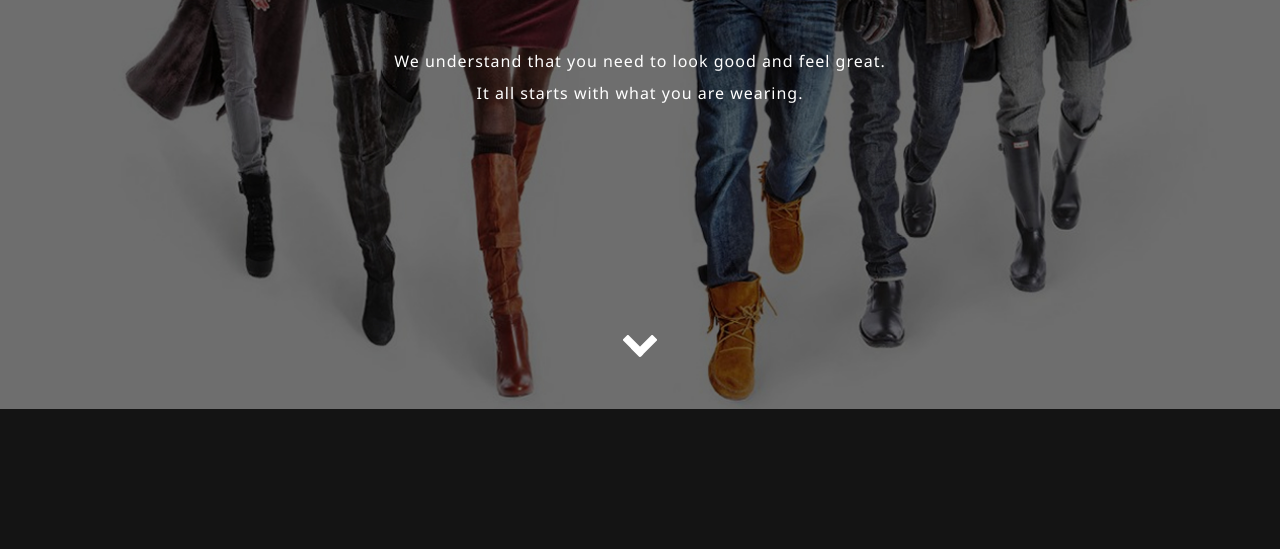
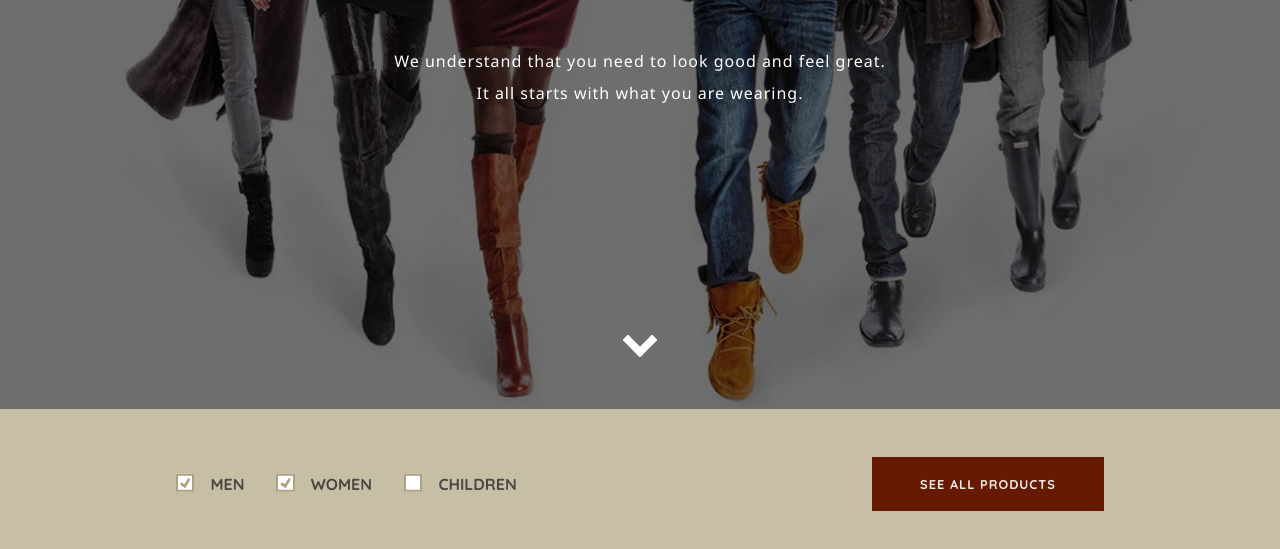
Before and after one commit to mianodigital/yolomy, a plain HTML site: page index.html in a window 1280 px wide. Shown: the part 391-940 px from the top of the page. Before the commit the page ends 800 px from the top, so only its background shows below. Drawn offline with Linux system fonts and the light colour scheme; files whose address does not match are found by name.

Commit message:
Filter Section
Created the filter section and created custom checkbox input

```diff
--- /dev/null
+++ b/css/filter.css
@@ -0,0 +1,77 @@
+/* Filter Section */
+
+.filter-container {
+  background-color: #c6bfa5;
+  width: 100%;
+  padding: 3rem 10rem;
+  display: flex;
+  flex-direction: row;
+  align-items: center;
+  justify-content: space-between;
+}
+
+.filter {
+  display: flex;
+  flex-direction: row;
+}
+
+.input-container {
+  padding: 0 1rem;
+  display: flex;
+  flex-direction: row;
+  align-items: center;
+}
+
+.filter-label {
+  font-family: 'Quicksand', sans-serif;
+  font-size: 1rem;
+  font-weight: bold;
+  color: #4a4845;
+  margin-left: 1rem;
+}
+
+.filter-input[type='checkbox'] {
+  -webkit-appearance: none;
+  appearance: none;
+  background-color: #fff;
+  margin: 0;
+  font: inherit;
+  color: #afa180;
+  width: 1.15em;
+  height: 1.15em;
+  border: 0.15em solid #afa180;
+  border-radius: 0;
+  transform: translateY(-0.075em);
+  display: grid;
+  place-content: center;
+}
+.filter-input[type='checkbox']::before {
+  content: '';
+  width: 0.65em;
+  height: 0.65em;
+  transform: scale(0);
+  transition: 120ms transform ease-in-out;
+  transform-origin: bottom left;
+  clip-path: polygon(14% 44%, 0 65%, 50% 100%, 100% 16%, 80% 0%, 43% 62%);
+  box-shadow: inset 1em 1em #afa180;
+  background-color: #fff;
+}
+
+.filter-input[type='checkbox']:checked::before {
+  transform: scale(1);
+}
+
+.filter-button {
+  padding: 0 1rem;
+}
+
+.filter-btn {
+  padding: 1.2rem 3rem;
+  border: none;
+  font-family: 'Quicksand', sans-serif;
+  font-size: 0.8rem;
+  font-weight: 700;
+  letter-spacing: 1px;
+  background: #661a00;
+  color: #f0eae6;
+}
--- a/css/global.css
+++ b/css/global.css
@@ -3,9 +3,12 @@
 @import url('https://fonts.googleapis.com/css2?family=Noto+Sans:wght@400;700&family=Quicksand:wght@300;400;500;600;700&display=swap');
 @import url('nav.css');
 @import url('hero.css');
+@import url('filter.css');
 
 /* Global styles */
-* {
+*,
+*:before,
+*:after {
   box-sizing: border-box;
 }
 
--- a/index.html
+++ b/index.html
@@ -26,7 +26,6 @@
   </nav>
   <body>
     <!-- Hero Section -->
-
     <section class="hero">
       <div class="content">
         <div class="hero-content">
@@ -41,5 +40,46 @@
         </div>
       </div>
     </section>
+
+    <!-- Filter Section -->
+    <section class="filter-container">
+      <div class="filter">
+        <div class="input-container">
+          <input
+            class="filter-input"
+            type="checkbox"
+            id="men"
+            name="Men"
+            value="Men"
+            checked
+          />
+          <label class="filter-label" for="men">MEN</label><br />
+        </div>
+        <div class="input-container">
+          <input
+            class="filter-input"
+            type="checkbox"
+            id="women"
+            name="Women"
+            value="Women"
+            checked
+          />
+          <label class="filter-label" for="men">WOMEN</label><br />
+        </div>
+        <div class="input-container">
+          <input
+            class="filter-input"
+            type="checkbox"
+            id="children"
+            name="Children"
+            value="Children"
+          />
+          <label class="filter-label" for="children">CHILDREN</label>
+        </div>
+      </div>
+      <div class="filter-button">
+        <button class="filter-btn">SEE ALL PRODUCTS</button>
+      </div>
+    </section>
   </body>
 </html>
```
